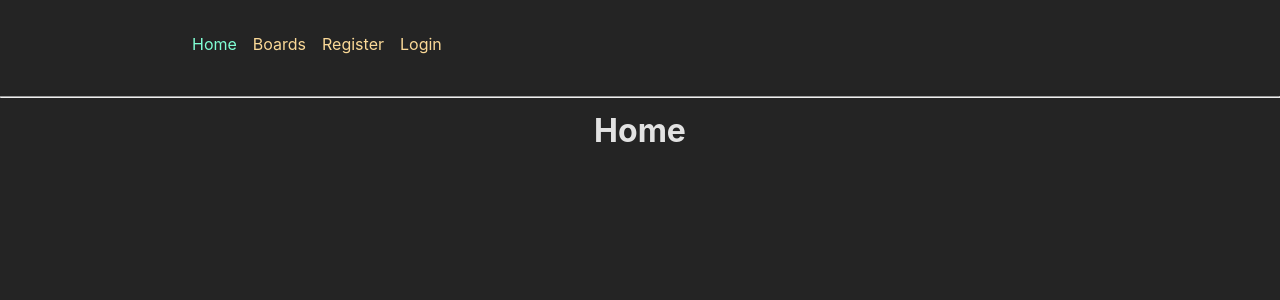
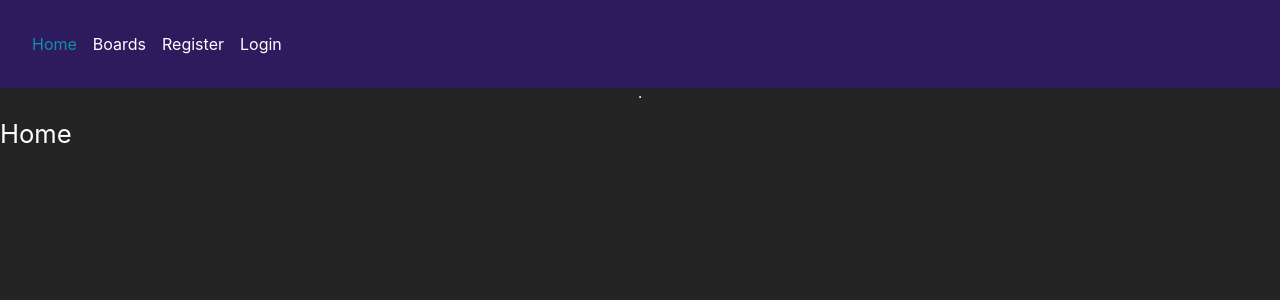
Before and after one commit to codeByCoder22/React-Trello, a React (Create React App) app: page / in a window 1280 px wide. Shown: the top 300 px of the page. Built offline with nearby package versions, Linux system fonts and the light colour scheme; no server answers.

Commit message:
Boards CSS Done

```diff
--- a/src/App.css
+++ b/src/App.css
@@ -1,7 +1,7 @@
-.App {
-  text-align: center;
-}
-
+/* .App {
+    text-align: center;
+} */
+/*
 .App-logo {
   height: 40vmin;
   pointer-events: none;
@@ -35,4 +35,4 @@
   to {
     transform: rotate(360deg);
   }
-}
+} */
--- a/src/auth/components/MainNavigation.module.css
+++ b/src/auth/components/MainNavigation.module.css
@@ -1,9 +1,10 @@
 .header {
-    max-width: 60rem;
-    margin: auto;
+    /* max-width: 60rem; */
+    /* margin: auto; */
     padding: 2rem;
     display: flex;
     justify-content: space-between;
+    background-color: #2e1b5d;
 }
 
 .list {
@@ -13,10 +14,10 @@
 
 .list a {
     text-decoration: none;
-    color: var(--color-primary-400);
+    color: white;
 }
 
 .list a:hover,
 .list a.active {
-    color: var(--color-primary-800);
+    color: #0f8ea7;
 }
--- /dev/null
+++ b/src/boards/Boards.module.css
@@ -0,0 +1,34 @@
+/* .container {
+    width: 100%;
+} */
+.boards {
+    /* display: flex;
+    flex-wrap: wrap;
+    justify-content: center;
+    align-items: center; */
+    width: 80%;
+    margin: 0 auto;
+    /* background-color: #5ff; */
+}
+h1 {
+    /* text-align: center; */
+    margin: 1rem 0;
+    font-size: 1.6rem;
+}
+.flex_ {
+    display: flex;
+    gap: 2rem;
+    flex-wrap: wrap;
+}
+.flex_ > .inlineForm {
+    border-radius: 5px;
+    padding: 1rem;
+    background: gray;
+    color: white;
+}
+.flex_ > a {
+    border-radius: 5px;
+    padding: 1rem;
+    background: #4bce97;
+    color: white;
+}
--- a/src/boards/Boards.tsx
+++ b/src/boards/Boards.tsx
@@ -3,6 +3,7 @@
 import { BoardInterface } from "../shared/types/board.interface";
 import InlineFormComponent from "../shared/components/InlineFormComponent";
 import { Link } from "react-router-dom";
+import classes from "./Boards.module.css";
 
 export const Boards = () => {
     const [boards, setBoards] = useState<BoardInterface[]>([]);
@@ -37,13 +38,16 @@
     }, []);
 
     return (
-        <>
+        <div className={classes.boards}>
             <h1>My Boards</h1>
+            <div className={classes.flex_}>
+                <div className={classes.inlineForm}>
                     <InlineFormComponent
                         defaultText="Create new board"
                         handleSubmit={createBoard}
                     />
-            <ul>
+                </div>
+
                 {boards.map((board) => (
                     <Link
                         to={`/boards/${board.id}`}
@@ -55,9 +59,10 @@
                         </div>
                     </Link>
                 ))}
-            </ul>
+
                 {isLoading && <p>Loading...</p>}
                 {error && <p>{error}</p>}
-        </>
+            </div>
+        </div>
     );
 };
--- a/src/index.css
+++ b/src/index.css
@@ -1,7 +1,3 @@
-* {
-    box-sizing: border-box;
-}
-
 :root {
     font-family: Inter, Avenir, Helvetica, Arial, sans-serif;
     font-size: 16px;
@@ -39,13 +35,38 @@
     /* --color-primary-800: #fab833; */
     --color-primary-900: #f6ad1b;
 }
+#root {
+    display: flex;
+    flex-direction: column;
+    color: #ffffff;
+    font-family: Inter, Avenir, Helvetica, Arial, sans-serif;
+    font-size: 16px;
+    line-height: 24px;
+    font-weight: 400;
 
-body {
-    margin: 0;
+    /* min-height: 100vh; */
+}
+.flex_ {
+    display: flex;
+    gap: 2rem;
+    /* flex-wrap: wrap;
+    justify-content: center;
+    align-items: center;
+    align-content: center; */
+
+    min-height: 20vh;
+}
+.flex-item {
+    flex-basis: 200px; /* sets the initial width of the item */
 }
 
-ul {
-    list-style: none;
-    margin: 0;
-    padding: 0;
+a {
+    text-decoration: none;
+    color: #ffffff;
 }
+/* .inline-form-container {
+    border-radius: 5px;
+    padding: 1rem;
+    background: gray;
+    color: white;
+} */
--- a/src/index.tsx
+++ b/src/index.tsx
@@ -1,5 +1,6 @@
 import React from "react";
 import ReactDOM from "react-dom/client";
+import "./reset.css";
 import "./index.css";
 import App from "./App";
 import reportWebVitals from "./reportWebVitals";
--- /dev/null
+++ b/src/reset.css
@@ -0,0 +1,43 @@
+html, body, div, span, applet, object, iframe,
+h1, h2, h3, h4, h5, h6, p, blockquote, pre,
+a, abbr, acronym, address, big, cite, code,
+del, dfn, em, img, ins, kbd, q, s, samp,
+small, strike, strong, sub, sup, tt, var,
+b, u, i, center,
+dl, dt, dd, ol, ul, li,
+fieldset, form, label, legend,
+table, caption, tbody, tfoot, thead, tr, th, td,
+article, aside, canvas, details, embed,
+figure, figcaption, footer, header, hgroup,
+menu, nav, output, ruby, section, summary,
+time, mark, audio, video {
+	margin: 0;
+	padding: 0;
+	border: 0;
+	font-size: 100%;
+	font: inherit;
+	vertical-align: baseline;
+}
+/* HTML5 display-role reset for older browsers */
+article, aside, details, figcaption, figure,
+footer, header, hgroup, menu, nav, section {
+	display: block;
+}
+body {
+	line-height: 1;
+}
+ol, ul {
+	list-style: none;
+}
+blockquote, q {
+	quotes: none;
+}
+blockquote:before, blockquote:after,
+q:before, q:after {
+	content: '';
+	content: none;
+}
+table {
+	border-collapse: collapse;
+	border-spacing: 0;
+}
```
Lines whose indentation alone changed are shown as unchanged.
